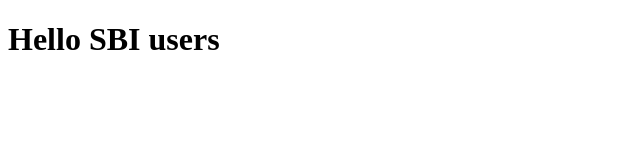
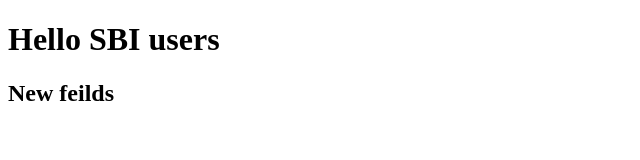
Before and after one commit to t0t03td/HtmlAscend, a plain HTML site: page Banking.html in a window 1280 px wide. Shown: the whole page, without its empty margins (0-640 px from the left). Drawn offline with Linux system fonts and the light colour scheme.

Commit message:
Fourth commit

```diff
--- a/Banking.html
+++ b/Banking.html
@@ -8,6 +8,7 @@
 <body>
 
     <h1>Hello SBI users</h1>
+    <h2>New feilds</h2>
 
 </body>
 </html>
```
